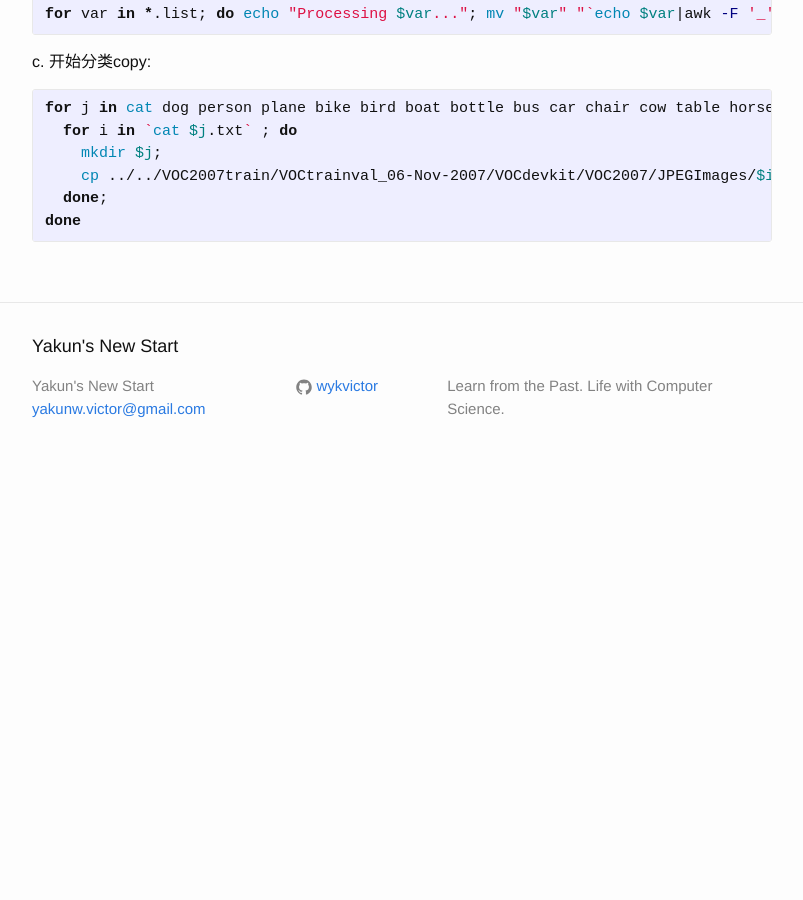
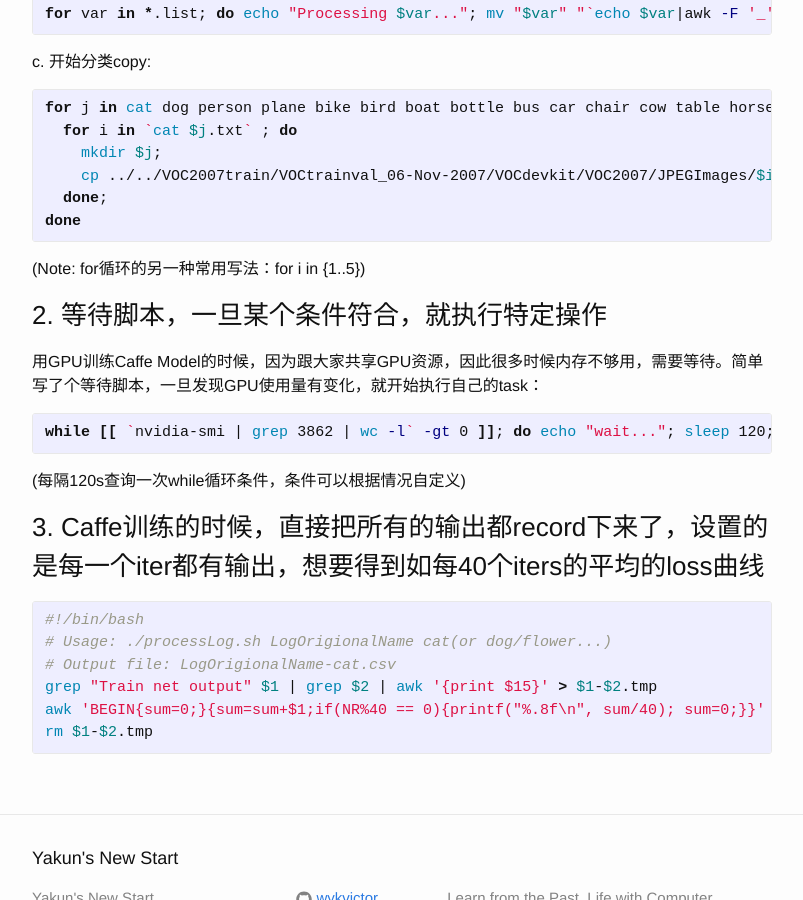
Before and after one commit to wykvictor/wykvictor.github.io, a Jekyll site: the page built from _posts/tools/2015-10-09-Some-Useful-Shell-Scripts.md, in a window 1280 px wide and 900 px high, scrolled down 657 px. Shown: the whole window, without its empty margins (238-1041 px from the left). Built offline with Jekyll 4.4.1, drawn with Linux system fonts in a browser that asks for light colours; before the commit the page ends 1137 px from its top, so only the background shows below that; some of the changed text lies outside the part shown.

Commit message:
Update Some-Useful-Shell-Scripts.md

```diff
--- a/_posts/tools/2015-10-09-Some-Useful-Shell-Scripts.md
+++ b/_posts/tools/2015-10-09-Some-Useful-Shell-Scripts.md
@@ -36,3 +36,21 @@ for j in cat dog person plane bike bird boat bottle bus car chair cow table hors
   done;
 done
 {% endhighlight %}
+(Note: for循环的另一种常用写法：for i in {1..5})
+
+### 2. 等待脚本，一旦某个条件符合，就执行特定操作
+用GPU训练Caffe Model的时候，因为跟大家共享GPU资源，因此很多时候内存不够用，需要等待。简单写了个等待脚本，一旦发现GPU使用量有变化，就开始执行自己的task：
+{% highlight Bash shell scripts %}
+while [[ `nvidia-smi | grep 3862 | wc -l` -gt 0 ]]; do echo "wait..."; sleep 120; done; echo "Start!"; ./mytask.sh
+{% endhighlight %}
+(每隔120s查询一次while循环条件，条件可以根据情况自定义)
+
+### 3. Caffe训练的时候，直接把所有的输出都record下来了，设置的是每一个iter都有输出，想要得到如每40个iters的平均的loss曲线
+{% highlight Bash shell scripts %}
+#!/bin/bash
+# Usage: ./processLog.sh LogOrigionalName cat(or dog/flower...)
+# Output file: LogOrigionalName-cat.csv
+grep "Train net output" $1 | grep $2 | awk '{print $15}' > $1-$2.tmp
+awk 'BEGIN{sum=0;}{sum=sum+$1;if(NR%40 == 0){printf("%.8f\n", sum/40); sum=0;}}' $1-$2.tmp > $1-$2.csv
+rm $1-$2.tmp
+{% endhighlight %}
```
Also changed, not shown: other parts of _posts/tools/2015-10-09-Some-Useful-Shell-Scripts.md (+1 -1 lines).
